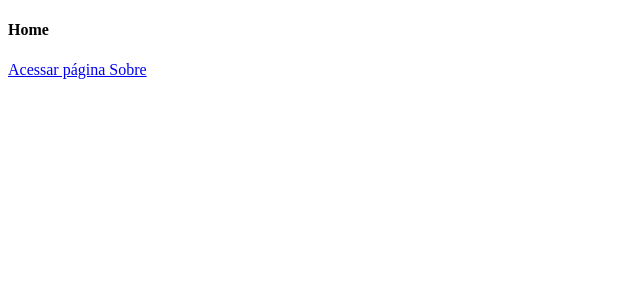
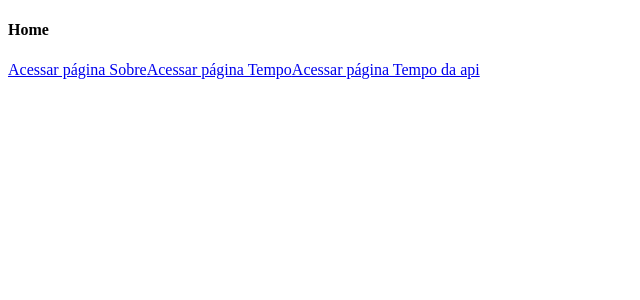
Before and after one commit to Hanmacaio/teste-1, a Next.js app: page / in a window 1280 px wide. Shown: the top 300 px of the page, without its empty margins (0-640 px from the left). Built offline with nearby package versions, Linux system fonts and the light colour scheme.

Commit message:
opções novas da home

```diff
--- a/pages/index.js
+++ b/pages/index.js
@@ -7,6 +7,14 @@ function Home(){
         <Link href="/sobre">
             <a>Acessar página Sobre</a>
         </Link>
+
+        <Link href="/tempo">
+            <a>Acessar página Tempo</a>
+        </Link>
+
+        <Link href="/api/tempo">
+            <a>Acessar página Tempo da api</a>
+        </Link>
     </div>)
 }
 
```
